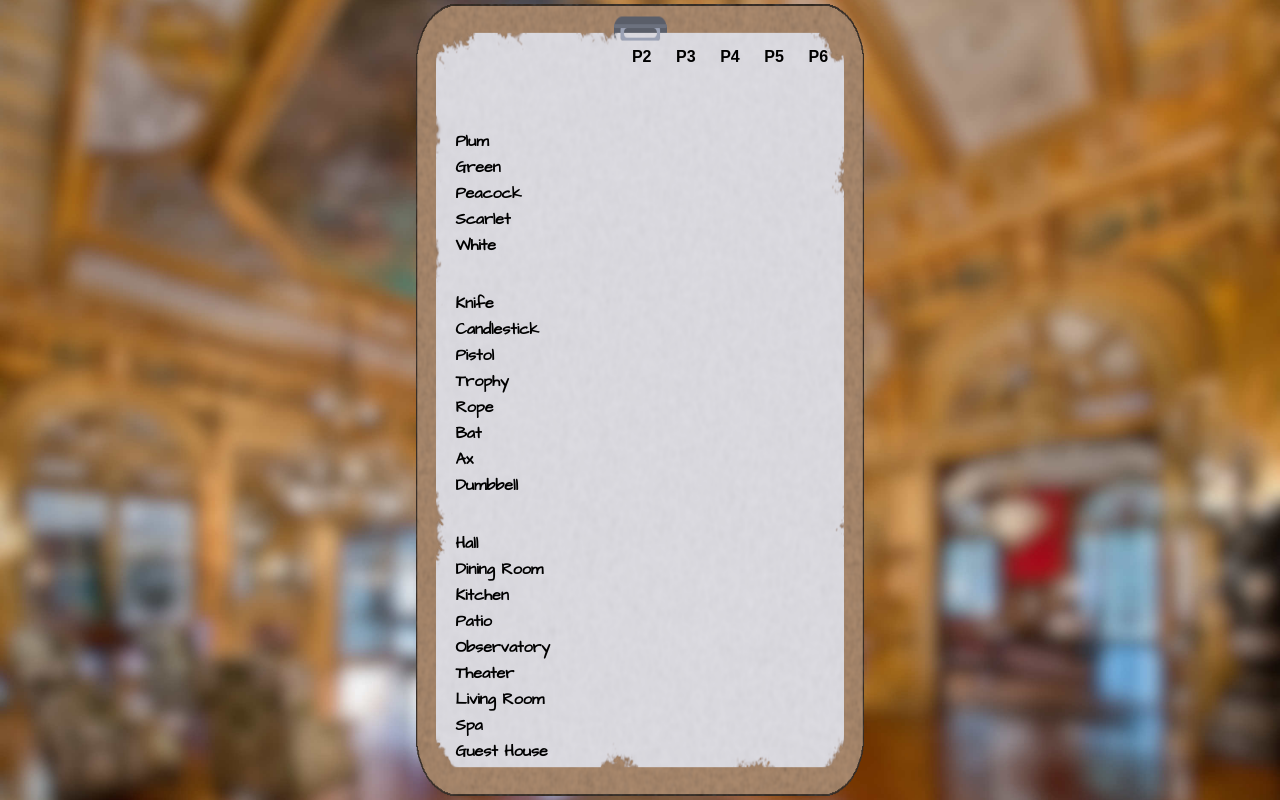
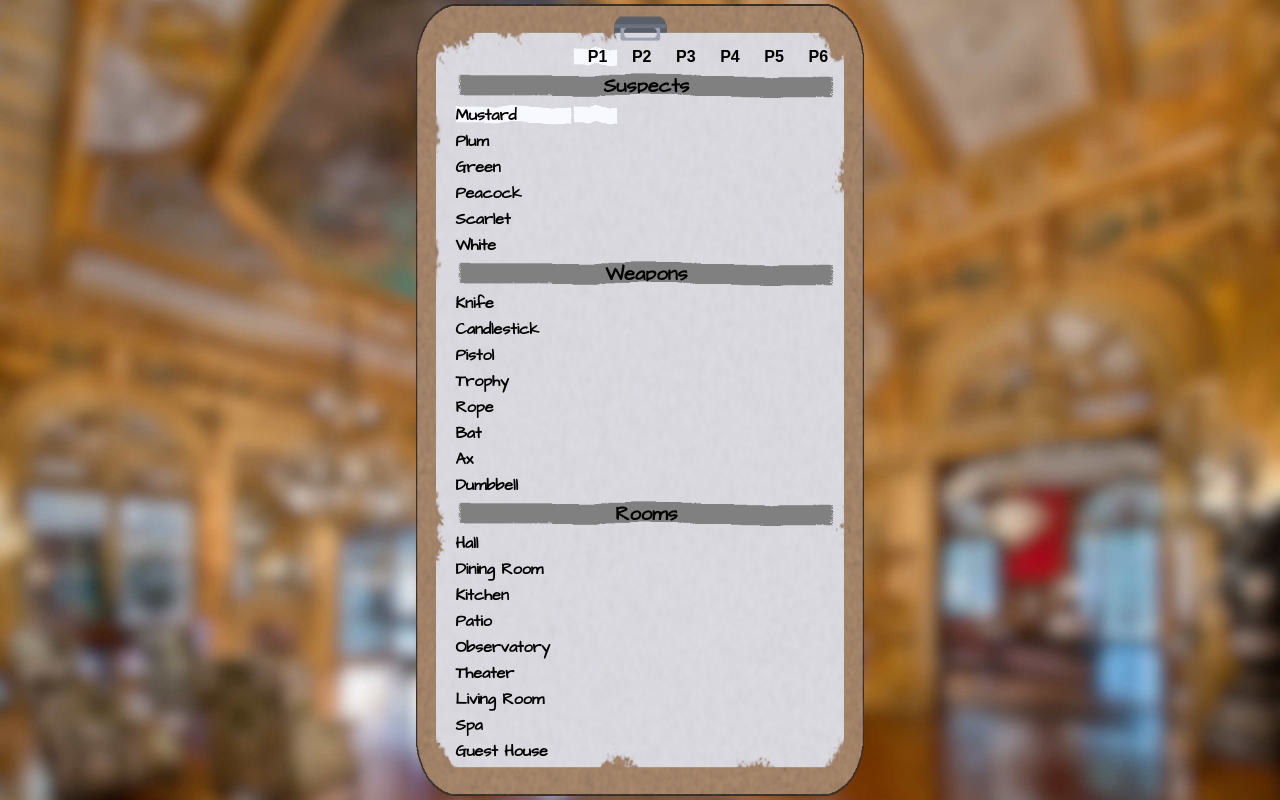
Before and after one commit to markfortedev/ClueSheet, a plain HTML site: page index.html in a window 1280 px wide. Both pictures are taken after a click on the element 595 px from the left and 115 px from the top of the page. Drawn offline with Linux system fonts and the light colour scheme.

```diff
--- a/index.css
+++ b/index.css
@@ -35,7 +35,7 @@
     mask-size: cover;
     mask-repeat: no-repeat;
     mask-position: center;
-    mask-image: url("marker.png");
+    mask-image: url("imgs/marker.png");
     font-weight: bold;
     font-size: 2.5vh;
 }
@@ -68,7 +68,7 @@
 
 .highlighted {
     background-color: ghostwhite;
-    mask-image: url("marker.png");
+    mask-image: url("imgs/marker.png");
     mask-size: 100% 100%;
 }
 
```
Also changed, not shown: screenshots/screenshot-mobile.png (renamed from screenshot-mobile.png), 3 other files.
